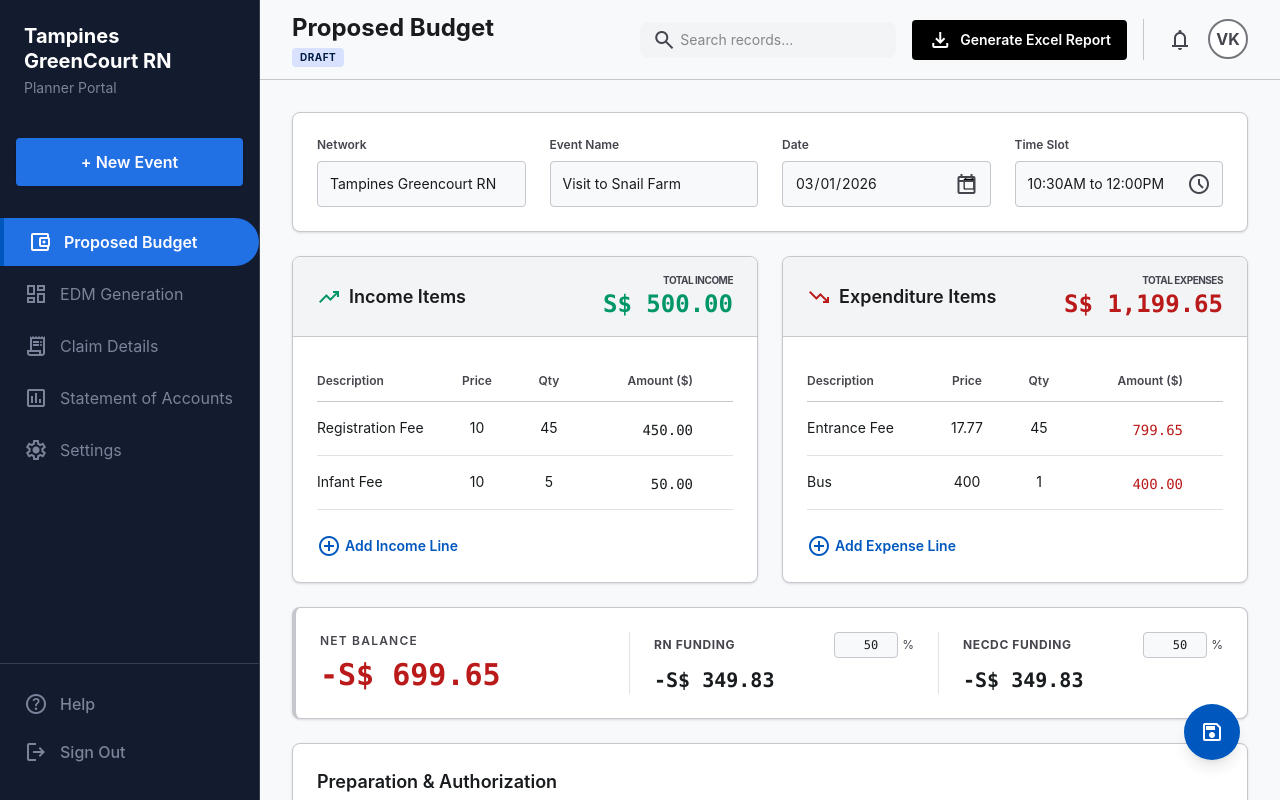
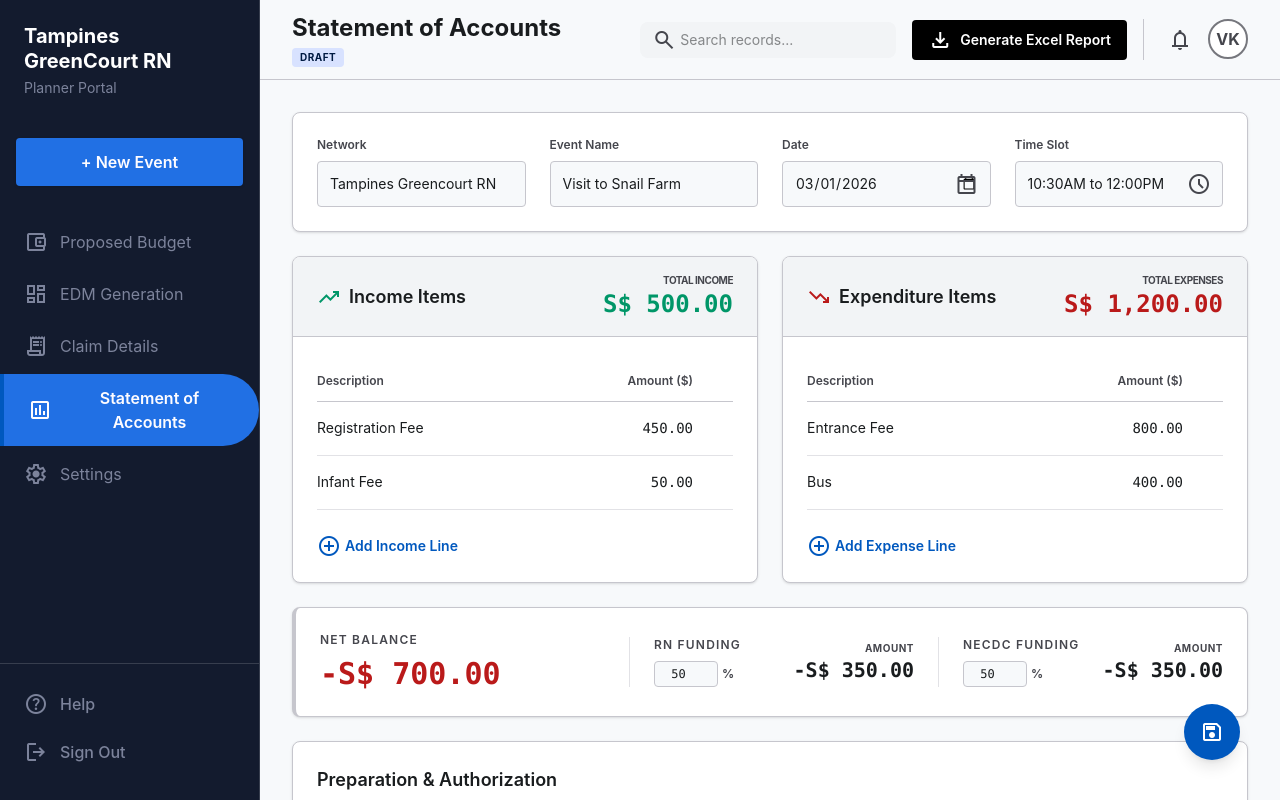
Before and after one commit to vickyfaithkheo/RN-Event-Planner, a React (Vite) app: page / in a window 1280 px wide. Built offline with nearby package versions, Linux system fonts and the light colour scheme.

Commit message:
Add Claim Details interactive table with auto-replicating project names

```diff
--- a/src/App.jsx
+++ b/src/App.jsx
@@ -39,7 +39,7 @@ const ACCOUNT_DESCRIPTIONS = [
 ];
 
 export default function EventBudgetGenerator() {
-  const [activeNav, setActiveNav] = useState("Proposed Budget");
+  const [activeNav, setActiveNav] = useState("Statement of Accounts");
   const [orgName, setOrgName] = useState("Tampines Greencourt RN");
   const [eventName, setEventName] = useState("Visit to Snail Farm");
   const [eventDate, setEventDate] = useState("2026-03-01");
@@ -47,12 +47,12 @@ export default function EventBudgetGenerator() {
 
   // Budget / Accounts items
   const [income, setIncome] = useState([
-    { id: uid(), label: "Registration Fee", price: "10", qty: "45" },
-    { id: uid(), label: "Infant Fee", price: "10", qty: "5" },
+    { id: uid(), label: "Registration Fee", amount: "450.00" },
+    { id: uid(), label: "Infant Fee", amount: "50.00" },
   ]);
   const [expenditure, setExpenditure] = useState([
-    { id: uid(), label: "Entrance Fee", price: "17.77", qty: "45" },
-    { id: uid(), label: "Bus", price: "400", qty: "1" },
+    { id: uid(), label: "Entrance Fee", amount: "800.00" },
+    { id: uid(), label: "Bus", amount: "400.00" },
   ]);
 
   // Funding Percentage States for Statement of Accounts
@@ -98,26 +98,27 @@ export default function EventBudgetGenerator() {
   const [directorDesignation, setDirectorDesignation] = useState("Constituency Director");
   const [directorOrg, setDirectorOrg] = useState("Tampines Boulevard CO");
 
-  // New Sign-off State for Statement of Accounts
+  // GCDO Sign-off State for Statement of Accounts
   const [gcdodName, setGcdodName] = useState("Jason Goh");
   const [gcdodDesignation, setGcdodDesignation] = useState("Deputy Constituency Director");
   const [gcdodOrg, setGcdodOrg] = useState("Tampines Boulevard CO");
 
   // Calculations for Budget/Accounts
   const totalIncome = useMemo(
-    () => income.reduce((s, r) => s + (parseFloat(r.price) || 0) * (parseFloat(r.qty) || 0), 0),
+    () => income.reduce((s, r) => s + (parseFloat(r.amount) || 0), 0),
     [income]
   );
   const totalExpenditure = useMemo(
-    () => expenditure.reduce((s, r) => s + (parseFloat(r.price) || 0) * (parseFloat(r.qty) || 0), 0),
+    () => expenditure.reduce((s, r) => s + (parseFloat(r.amount) || 0), 0),
     [expenditure]
   );
   const net = totalIncome - totalExpenditure;
   const isDeficit = net < 0;
 
-  // Calculated Fund Allocations based on Net Balance
-  const rnAllocatedAmount = net * ((parseFloat(rnFundingPct) || 0) / 100);
-  const necdcAllocatedAmount = net * ((parseFloat(necdcFundingPct) || 0) / 100);
+  // Calculated Fund Allocations based on absolute Net Balance magnitude (or net value)
+  const absNet = Math.abs(net);
+  const rnAllocatedAmount = absNet * ((parseFloat(rnFundingPct) || 0) / 100);
+  const necdcAllocatedAmount = absNet * ((parseFloat(necdcFundingPct) || 0) / 100);
 
   // Calculations for Claims Group Subtotals
   const activityExpensesTotal = useMemo(
@@ -133,7 +134,7 @@ export default function EventBudgetGenerator() {
   const updateRow = (setter, id, field, value) =>
     setter((rows) => rows.map((r) => (r.id === id ? { ...r, [field]: value } : r)));
   const addRow = (setter) =>
-    setter((rows) => [...rows, { id: uid(), label: "", price: "", qty: "" }]);
+    setter((rows) => [...rows, { id: uid(), label: "", amount: "" }]);
   const removeRow = (setter, id) =>
     setter((rows) => rows.filter((r) => r.id !== id));
 
@@ -178,51 +179,47 @@ export default function EventBudgetGenerator() {
       push(["Administrative_Expenses Subtotal", "", "", "", "", "", "", "", adminExpensesTotal]);
       push(["TOTAL CLAIM AMOUNT", "", "", "", "", "", "", "", claimsGrandTotal]);
     } else {
-      push(["INCOME", "", "Unit Price", "Qty", "", "Total S$"]);
+      push(["INCOME", "", "Amount ($)"]);
       const incomeStart = rows.length + 1;
       income.forEach((r) => {
-        const p = parseFloat(r.price) || 0;
-        const q = parseFloat(r.qty) || 0;
-        const currentRow = rows.length + 1;
-        push([r.label || "", "", p, q, "", { t: "n", f: `C${currentRow}*D${currentRow}` }]);
+        const amt = parseFloat(r.amount) || 0;
+        push([r.label || "", "", amt]);
       });
       const incomeEnd = rows.length;
 
       push([
-        "TOTAL INCOME", "", "", "", "",
-        { t: "n", f: `SUM(F${incomeStart}:F${incomeEnd})` },
+        "TOTAL INCOME", "",
+        { t: "n", f: `SUM(C${incomeStart}:C${incomeEnd})` },
       ]);
       const totalIncomeRow = rows.length;
 
       push([]);
 
-      push(["EXPENDITURE", "", "Unit Price", "Qty", "", "Total S$"]);
+      push(["EXPENDITURE", "", "Amount ($)"]);
       const expStart = rows.length + 1;
       expenditure.forEach((r) => {
-        const p = parseFloat(r.price) || 0;
-        const q = parseFloat(r.qty) || 0;
-        const currentRow = rows.length + 1;
-        push([r.label || "", "", p, q, "", { t: "n", f: `C${currentRow}*D${currentRow}` }]);
+        const amt = parseFloat(r.amount) || 0;
+        push([r.label || "", "", amt]);
       });
       const expEnd = rows.length;
 
       push([
-        "TOTAL EXPENDITURE", "", "", "", "",
-        { t: "n", f: `SUM(F${expStart}:F${expEnd})` },
+        "TOTAL EXPENDITURE", "",
+        { t: "n", f: `SUM(C${expStart}:C${expEnd})` },
       ]);
       const totalExpRow = rows.length;
 
       push([]);
 
       push([
-        "NET BALANCE", "", "", "", "",
-        { t: "n", f: `F${totalIncomeRow}-F${totalExpRow}` },
+        "NET BALANCE", "",
+        { t: "n", f: `C${totalIncomeRow}-C${totalExpRow}` },
       ]);
 
       if (activeNav === "Statement of Accounts") {
         push([]);
-        push(["RN Funding Allocation (%)", rnFundingPct + "%", "", "", "NECDC Funding Allocation (%)", necdcFundingPct + "%"]);
-        push(["RN Funded Amount", rnAllocatedAmount, "", "", "NECDC Funded Amount", necdcAllocatedAmount]);
+        push(["RN Funding Allocation (%)", rnFundingPct + "%", "RN Funded Amount", rnAllocatedAmount]);
+        push(["NECDC Funding Allocation (%)", necdcFundingPct + "%", "NECDC Funded Amount", necdcAllocatedAmount]);
       }
 
       push([]);
@@ -539,7 +536,7 @@ export default function EventBudgetGenerator() {
 
             ) : (
 
-              /* ---------------- BUDGET & ACCOUNTS VIEWS ---------------- */
+              /* ---------------- BUDGET & STATEMENT OF ACCOUNTS VIEWS ---------------- */
               <>
                 <section className="bg-white border border-[#c6c6cd] rounded-lg p-6 shadow-sm">
                   <div className="grid grid-cols-1 md:grid-cols-4 gap-6">
@@ -591,15 +588,13 @@ export default function EventBudgetGenerator() {
                         <thead>
                           <tr className="border-b border-[#c6c6cd]">
                             <th className="text-left py-3 text-xs font-semibold text-[#45464d]">Description</th>
-                            <th className="text-center py-3 text-xs font-semibold text-[#45464d] w-20">Price</th>
-                            <th className="text-center py-3 text-xs font-semibold text-[#45464d] w-16">Qty</th>
-                            <th className="text-right py-3 text-xs font-semibold text-[#45464d] w-28">Amount ($)</th>
+                            <th className="text-right py-3 text-xs font-semibold text-[#45464d] w-36">Amount ($)</th>
                             <th className="w-10"></th>
                           </tr>
                         </thead>
                         <tbody>
                           {income.map((r) => {
-                            const lineTotal = (parseFloat(r.price) || 0) * (parseFloat(r.qty) || 0);
+                            const amt = parseFloat(r.amount) || 0;
                             return (
                               <tr key={r.id} className="border-b border-[#c6c6cd]/50 group">
                                 <td className="py-3">
@@ -610,26 +605,13 @@ export default function EventBudgetGenerator() {
                                     onChange={(e) => updateRow(setIncome, r.id, "label", e.target.value)}
                                   />
                                 </td>
-                                <td className="py-3 px-1">
+                                <td className="py-3 text-right">
                                   <input
-                                    className="w-full bg-transparent border-b border-transparent hover:border-[#c6c6cd] focus:outline-none focus:border-[#0058be] py-1 text-sm text-center transition-colors"
+                                    className="w-full bg-transparent border-b border-transparent hover:border-[#c6c6cd] focus:outline-none focus:border-[#0058be] py-1 text-sm text-right font-mono transition-colors"
                                     placeholder="0.00"
-                                    value={r.price}
-                                    onChange={(e) => updateRow(setIncome, r.id, "price", e.target.value)}
+                                    value={r.amount}
+                                    onChange={(e) => updateRow(setIncome, r.id, "amount", e.target.value)}
                                   />
-                                </td>
-                                <td className="py-3 px-1">
-                                  <input
-                                    className="w-full bg-transparent border-b border-transparent hover:border-[#c6c6cd] focus:outline-none focus:border-[#0058be] py-1 text-sm text-center transition-colors"
-                                    placeholder="1"
-                                    value={r.qty}
-                                    onChange={(e) => updateRow(setIncome, r.id, "qty", e.target.value)}
-                                  />
-                                </td>
-                                <td className="py-3 text-right">
-                                  <span className="font-mono text-sm font-medium text-[#191c1e]">
-                                    {money(lineTotal)}
-                                  </span>
                                 </td>
                                 <td className="py-3 text-center">
                                   <button
@@ -667,15 +649,13 @@ export default function EventBudgetGenerator() {
                         <thead>
                           <tr className="border-b border-[#c6c6cd]">
                             <th className="text-left py-3 text-xs font-semibold text-[#45464d]">Description</th>
-                            <th className="text-center py-3 text-xs font-semibold text-[#45464d] w-20">Price</th>
-                            <th className="text-center py-3 text-xs font-semibold text-[#45464d] w-16">Qty</th>
-                            <th className="text-right py-3 text-xs font-semibold text-[#45464d] w-28">Amount ($)</th>
+                            <th className="text-right py-3 text-xs font-semibold text-[#45464d] w-36">Amount ($)</th>
                             <th className="w-10"></th>
                           </tr>
                         </thead>
                         <tbody>
                           {expenditure.map((r) => {
-                            const lineTotal = (parseFloat(r.price) || 0) * (parseFloat(r.qty) || 0);
+                            const amt = parseFloat(r.amount) || 0;
                             return (
                               <tr key={r.id} className="border-b border-[#c6c6cd]/50 group">
                                 <td className="py-3">
@@ -686,26 +666,13 @@ export default function EventBudgetGenerator() {
                                     onChange={(e) => updateRow(setExpenditure, r.id, "label", e.target.value)}
                                   />
                                 </td>
-                                <td className="py-3 px-1">
+                                <td className="py-3 text-right">
                                   <input
-                                    className="w-full bg-transparent border-b border-transparent hover:border-[#c6c6cd] focus:outline-none focus:border-[#0058be] py-1 text-sm text-center transition-colors"
+                                    className="w-full bg-transparent border-b border-transparent hover:border-[#c6c6cd] focus:outline-none focus:border-[#0058be] py-1 text-sm text-right font-mono transition-colors"
                                     placeholder="0.00"
-                                    value={r.price}
-                                    onChange={(e) => updateRow(setExpenditure, r.id, "price", e.target.value)}
+                                    value={r.amount}
+                                    onChange={(e) => updateRow(setExpenditure, r.id, "amount", e.target.value)}
                                   />
-                                </td>
-                                <td className="py-3 px-1">
-                                  <input
-                                    className="w-full bg-transparent border-b border-transparent hover:border-[#c6c6cd] focus:outline-none focus:border-[#0058be] py-1 text-sm text-center transition-colors"
-                                    placeholder="1"
-                                    value={r.qty}
-                                    onChange={(e) => updateRow(setExpenditure, r.id, "qty", e.target.value)}
-                                  />
-                                </td>
-                                <td className="py-3 text-right">
-                                  <span className="font-mono text-sm font-medium text-[#ba1a1a]">
-                                    {money(lineTotal)}
-                                  </span>
                                 </td>
                                 <td className="py-3 text-center">
                                   <button
@@ -728,7 +695,8 @@ export default function EventBudgetGenerator() {
 
                 </div>
 
-                {/* Bottom Section: Net Balance & Funding Allocations (Extended Box for Statement of Accounts) */}
+                {/* Bottom Section: Net Balance & Funding Allocations (Only on Statement of Accounts) */}
+                {activeNav === "Statement of Accounts" && (
                   <div className="grid grid-cols-1 gap-6">
                     <div className={`bg-white border-l-4 ${isDeficit ? 'border-[#ba1a1a]' : 'border-[#009668]'} border border-[#c6c6cd] rounded-lg p-6 shadow-sm`}>
                       <div className="grid grid-cols-1 md:grid-cols-3 gap-6 items-center">
@@ -742,46 +710,53 @@ export default function EventBudgetGenerator() {
                         </div>
 
                         {/* RN Funding Col */}
-                      <div className="border-t md:border-t-0 md:border-l border-[#c6c6cd]/50 pt-4 md:pt-0 md:pl-6">
-                        <div className="flex justify-between items-center mb-2">
-                          <label className="text-xs font-bold text-[#45464d] uppercase tracking-wider">RN Funding</label>
+                        <div className="border-t md:border-t-0 md:border-l border-[#c6c6cd]/50 pt-4 md:pt-0 md:pl-6 flex items-center justify-between">
+                          <div>
+                            <h4 className="text-xs font-semibold text-[#45464d] uppercase tracking-widest mb-2">RN Funding</h4>
                             <div className="flex items-center space-x-1">
                               <input
                                 type="number"
-                              className="w-16 bg-[#f7f9fb] border border-[#c6c6cd] rounded p-1 text-xs text-right font-mono focus:outline-none focus:border-[#0058be]"
+                                className="w-16 bg-[#f7f9fb] border border-[#c6c6cd] rounded p-1 text-xs text-center font-mono focus:outline-none focus:border-[#0058be]"
                                 value={rnFundingPct}
                                 onChange={(e) => setRnFundingPct(e.target.value)}
                               />
-                            <span className="text-xs text-[#45464d]">%</span>
+                              <span className="text-xs text-[#45464d] font-bold">%</span>
                             </div>
                           </div>
-                        <p className="font-mono text-xl font-bold text-[#191c1e]">
-                          {isDeficit ? "-S$" : "S$"} {money(Math.abs(rnAllocatedAmount))}
-                        </p>
+                          <div className="text-right">
+                            <span className="text-[10px] font-bold text-[#45464d] uppercase tracking-wider block">Amount</span>
+                            <span className="font-mono text-xl font-bold text-[#191c1e]">
+                              {isDeficit ? "-S$" : "S$"} {money(rnAllocatedAmount)}
+                            </span>
+                          </div>
                         </div>
 
                         {/* NECDC Funding Col */}
-                      <div className="border-t md:border-t-0 md:border-l border-[#c6c6cd]/50 pt-4 md:pt-0 md:pl-6">
-                        <div className="flex justify-between items-center mb-2">
-                          <label className="text-xs font-bold text-[#45464d] uppercase tracking-wider">NECDC Funding</label>
+                        <div className="border-t md:border-t-0 md:border-l border-[#c6c6cd]/50 pt-4 md:pt-0 md:pl-6 flex items-center justify-between">
+                          <div>
+                            <h4 className="text-xs font-semibold text-[#45464d] uppercase tracking-widest mb-2">NECDC Funding</h4>
                             <div className="flex items-center space-x-1">
                               <input
                                 type="number"
-                              className="w-16 bg-[#f7f9fb] border border-[#c6c6cd] rounded p-1 text-xs text-right font-mono focus:outline-none focus:border-[#0058be]"
+                                className="w-16 bg-[#f7f9fb] border border-[#c6c6cd] rounded p-1 text-xs text-center font-mono focus:outline-none focus:border-[#0058be]"
                                 value={necdcFundingPct}
                                 onChange={(e) => setNecdcFundingPct(e.target.value)}
                               />
-                            <span className="text-xs text-[#45464d]">%</span>
+                              <span className="text-xs text-[#45464d] font-bold">%</span>
                             </div>
                           </div>
-                        <p className="font-mono text-xl font-bold text-[#191c1e]">
-                          {isDeficit ? "-S$" : "S$"} {money(Math.abs(necdcAllocatedAmount))}
-                        </p>
+                          <div className="text-right">
+                            <span className="text-[10px] font-bold text-[#45464d] uppercase tracking-wider block">Amount</span>
+                            <span className="font-mono text-xl font-bold text-[#191c1e]">
+                              {isDeficit ? "-S$" : "S$"} {money(necdcAllocatedAmount)}
+                            </span>
+                          </div>
                         </div>
 
                       </div>
                     </div>
                   </div>
+                )}
 
                 {/* Preparation & Authorization Card (Full Width with 4 parties) */}
                 <div className="bg-white border border-[#c6c6cd] rounded-lg p-6 shadow-sm mt-6">
```
Lines whose indentation alone changed are shown as unchanged.
